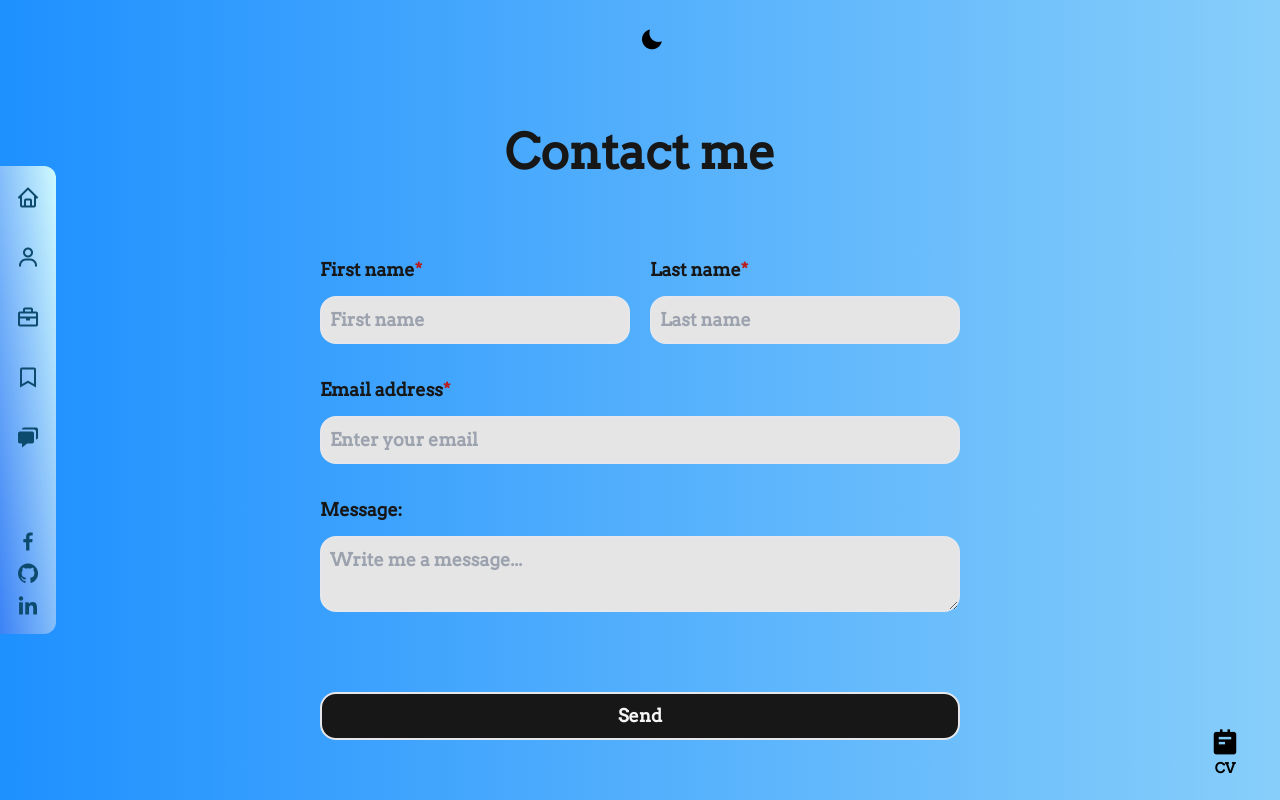
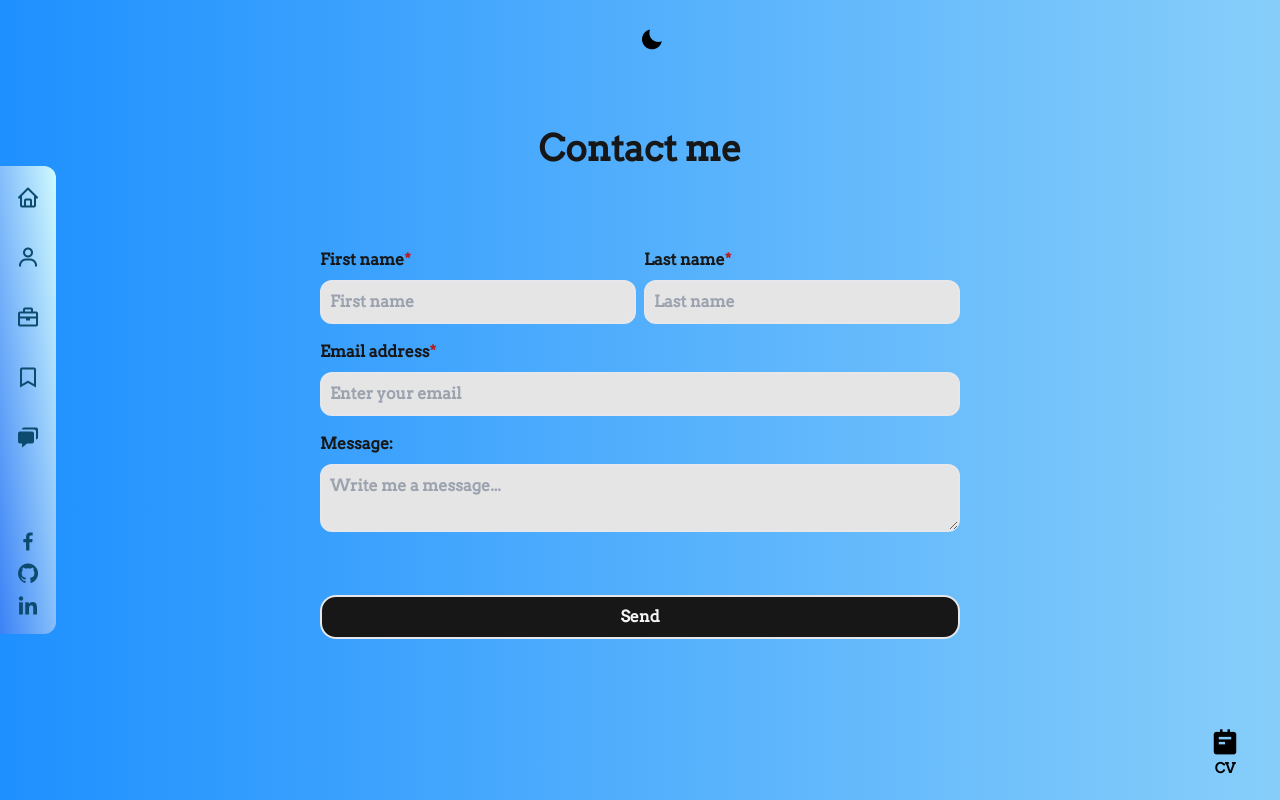
Before and after one commit to maazshaikh7/portfolio, a React (Vite) app: page /contact in a window 1280 px wide. Shown: the top 800 px of the page. Built offline with nearby package versions, Linux system fonts and the light colour scheme.

Commit message:
Added semantic html elements.

```diff
--- a/index.html
+++ b/index.html
@@ -4,10 +4,16 @@
     <meta charset="UTF-8" />
     <!--FAVICON IN PUBLIC FOLDER  -->
     <link rel="icon" type="image/svg+xml" href="\assets\favicon.png" />
-    <link href='https://unpkg.com/boxicons@2.1.2/css/boxicons.min.css' rel='stylesheet'>
-    <link rel="preconnect" href="https://fonts.googleapis.com">
-<link rel="preconnect" href="https://fonts.gstatic.com" crossorigin>
-<link href="https://fonts.googleapis.com/css2?family=Arvo&display=swap" rel="stylesheet">
+    <link
+      href="https://unpkg.com/boxicons@2.1.2/css/boxicons.min.css"
+      rel="stylesheet"
+    />
+    <link rel="preconnect" href="https://fonts.googleapis.com" />
+    <link rel="preconnect" href="https://fonts.gstatic.com" crossorigin />
+    <link
+      href="https://fonts.googleapis.com/css2?family=Arvo&display=swap"
+      rel="stylesheet"
+    />
     <meta name="viewport" content="width=device-width, initial-scale=1.0" />
     <title>Maaz Shaikh | Developer</title>
   </head>
--- a/src/App.jsx
+++ b/src/App.jsx
@@ -7,6 +7,7 @@ import Navbar from "./components/Navbar";
 import Portfolio from "./components/Portfolio";
 import Skills from "./components/Skills";
 import CV from "./components/CV";
+import Footer from "./components/Footer";
 
 function App() {
   //TODO Parallax effect
@@ -65,6 +66,7 @@ function App() {
               <Portfolio {...UIProps} />
               <Skills {...UIProps} />
               <Contact {...UIProps} />
+              <Footer />
             </>
           }
         />
--- a/src/components/CV.jsx
+++ b/src/components/CV.jsx
@@ -3,7 +3,7 @@ import { Link } from "react-router-dom";
 
 function CV() {
   return (
-    <div className="font-serif bg-gray-500 min-h-screen flex justify-center items-center">
+    <aside className="font-serif bg-gray-500 min-h-screen flex justify-center items-center">
       <div className="absolute top-10 left-10 z-10 text-center">
         <Link
           to="/"
@@ -256,7 +256,7 @@ function CV() {
           </div>
         </div>
       </div>
-    </div>
+    </aside>
   );
 }
 
--- a/src/components/Contact.jsx
+++ b/src/components/Contact.jsx
@@ -49,17 +49,17 @@ function Contact(props) {
           <p>{alert.msg}</p>
         </div>
       )}
-      <div
+      <section
         className={`contact w-auto lg:w-2/3 h-fit ${
           props.mode === "dark" ? "text-neutral-300" : "text-neutral-900"
         } mx-auto rounded-xl m-10 mt-32 duration-700 min-h-screen`}
       >
-        <h1 className="text-5xl font-bold text-center">Contact me</h1>
+        <h1 className="text-4xl font-bold text-center">Contact me</h1>
         <form
           onSubmit={handleSubmit(onSubmit)}
           ref={form}
           action="post"
-          className="w-3/4 text-lg font-semibold mx-auto mt-20 mb-10 grid gap-5 grid-cols-2"
+          className="w-3/4 font-semibold mx-auto mt-20 mb-10 grid gap-2 grid-cols-2"
         >
           <div className="col-span-2 md:col-span-1">
             <label htmlFor="firstName">
@@ -70,7 +70,7 @@ function Contact(props) {
               name="firstName"
               id="firstName"
               placeholder="First name"
-              className="my-3 p-2 rounded-2xl w-full bg-neutral-200 active:bg-neutral-600 text-black"
+              className="my-2 p-2 rounded-xl w-full bg-neutral-200 active:bg-neutral-600 text-black"
               {...register("firstName", { required: true, maxLength: 10 })}
             />
             {errors.firstName && (
@@ -88,7 +88,7 @@ function Contact(props) {
               name="lastName"
               placeholder="Last name"
               id="lastName"
-              className="my-3  p-2 rounded-2xl w-full bg-neutral-200 active:bg-neutral-600 text-black"
+              className="my-2  p-2 rounded-xl w-full bg-neutral-200 active:bg-neutral-600 text-black"
               {...register("lastName", { required: true, maxLength: 10 })}
             />
             {errors.lastName && (
@@ -106,7 +106,7 @@ function Contact(props) {
               placeholder="Enter your email"
               name="email"
               id="email"
-              className="my-3  p-2 rounded-2xl w-full bg-neutral-200 active:bg-neutral-600 text-black"
+              className="my-2  p-2 rounded-xl w-full bg-neutral-200 active:bg-neutral-600 text-black"
               {...register("email", {
                 required: true,
                 pattern:
@@ -125,7 +125,7 @@ function Contact(props) {
               name="message"
               placeholder="Write me a message..."
               id="message"
-              className="my-3 p-2 rounded-2xl w-full max-h-fit h-40 bg-neutral-200 active:bg-neutral-600 text-black"
+              className="my-2 p-2 rounded-xl w-full max-h-fit h-40 bg-neutral-200 active:bg-neutral-600 text-black"
               {...register("message")}
             />
           </div>
@@ -135,7 +135,7 @@ function Contact(props) {
             className="p-2 rounded-2xl w-full bg-neutral-900 col-span-2 mt-10 text-neutral-100 hover:bg-green-700 active:bg-green-400"
           />
         </form>
-      </div>
+      </section>
     </>
   );
 }
--- /dev/null
+++ b/src/components/Footer.jsx
@@ -0,0 +1,11 @@
+import React from "react";
+
+function Footer() {
+  return (
+    <footer className="text-center m-4 text-neutral-500">
+      &copy; 2023 Maaz Shaikh. All rights reserved.
+    </footer>
+  );
+}
+
+export default Footer;
--- a/src/components/Home.jsx
+++ b/src/components/Home.jsx
@@ -3,6 +3,7 @@ import { Link } from "react-router-dom";
 
 function Home(props) {
   return (
+    //TODO Cloud revealing animation till assets load
     <>
       <main
         className={`duration-[2500ms] md:animate-float -z-10 grid place-items-center h-screen ${
@@ -38,14 +39,14 @@ function Home(props) {
       <img
         src="\assets\sun.png"
         alt="sun"
-        className={`sun hidden md:block w-72 absolute top-3 right-2 duration-1000 ${
+        className={`sun hidden md:block w-64 absolute top-3 right-2 duration-1000 ${
           props.mode === "dark" ? "-translate-y-72 animate-fade-out" : ""
         }`}
       />
       <img
         src="\assets\moon.png"
         alt="moon"
-        className={`moon hidden md:block w-40 absolute top-3 right-2 duration-1000 ${
+        className={`moon hidden md:block w-36 absolute top-3 right-2 duration-1000 ${
           props.mode === "light" ? "-translate-y-80 animate-fade-out" : ""
         }`}
       />
--- a/src/components/Portfolio.jsx
+++ b/src/components/Portfolio.jsx
@@ -3,7 +3,7 @@ import Project from "./Project";
 
 function Portfolio(props) {
   return (
-    <div
+    <section
       className={`${
         props.mode === "dark" ? "text-cyan-100" : "text-neutral-900"
       } py-12 my-auto`}
@@ -81,7 +81,7 @@ function Portfolio(props) {
           }
         />
       </div>
-    </div>
+    </section>
   );
 }
 
--- a/src/components/Skills.jsx
+++ b/src/components/Skills.jsx
@@ -3,7 +3,7 @@ import React from "react";
 function Skills(props) {
   return (
     <>
-      <div
+      <section
         className={`min-h-screen py-10 ${
           props.mode === "dark" ? "text-cyan-100" : "text-neutral-900"
         } `}
@@ -11,7 +11,7 @@ function Skills(props) {
         <h1 className="text-4xl font-bold my-28 lg:pb-18 text-center">
           My Skills
         </h1>
-        <ul className="grid gap-10 grid-cols-1 sm:grid-cols-2 lg:grid-cols-4 place-items-center text-md text-neutral-100 border-2 shadow-xl shadow-neutral-700 font-semibold w-1/2 mx-auto bg-neutral-900 rounded-xl p-10 mb-28 ">
+        <ul className="grid gap-10 gap-x-20 grid-cols-2 sm:grid-cols-3 lg:grid-cols-4 place-items-center text-md text-neutral-100 border-2 shadow-xl shadow-neutral-700 font-semibold w-1/2 mx-auto bg-neutral-900 rounded-xl p-10 mb-28 ">
           <li className="text-center w-16">
             <img src="\assets\html.webp" alt="HTML logo" /> <p>Html 5</p>
           </li>
@@ -62,7 +62,7 @@ function Skills(props) {
             <p>Github</p>
           </li>
         </ul>
-      </div>
+      </section>
     </>
   );
 }
--- a/src/styles/tailwind.css
+++ b/src/styles/tailwind.css
@@ -7,7 +7,7 @@
 }
 
 .navLink {
-  @apply hover:text-lg lg:hover:text-lg rounded-xl hover:text-black duration-300;
+  @apply hover:text-black duration-200;
 }
 .bx {
   @apply text-2xl pr-2 lg:p-0 translate-y-1 hover:opacity-75 duration-100;
```
Also changed, not shown: src/components/About.jsx (+15 -10 lines).
